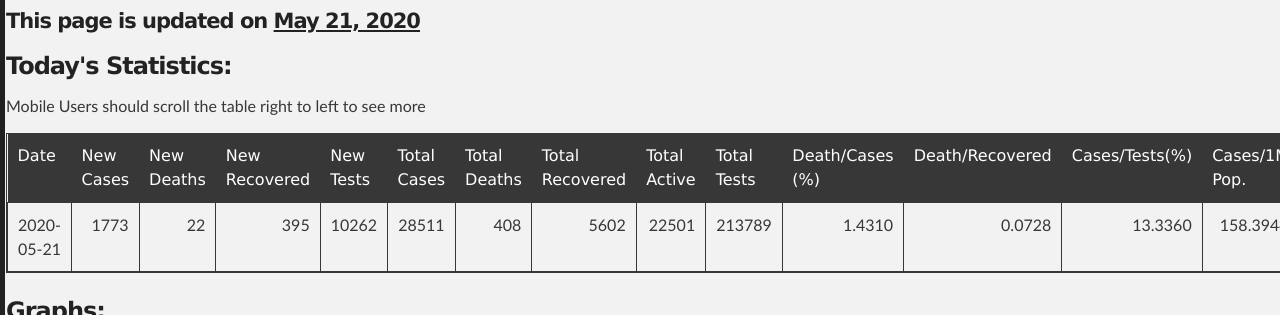
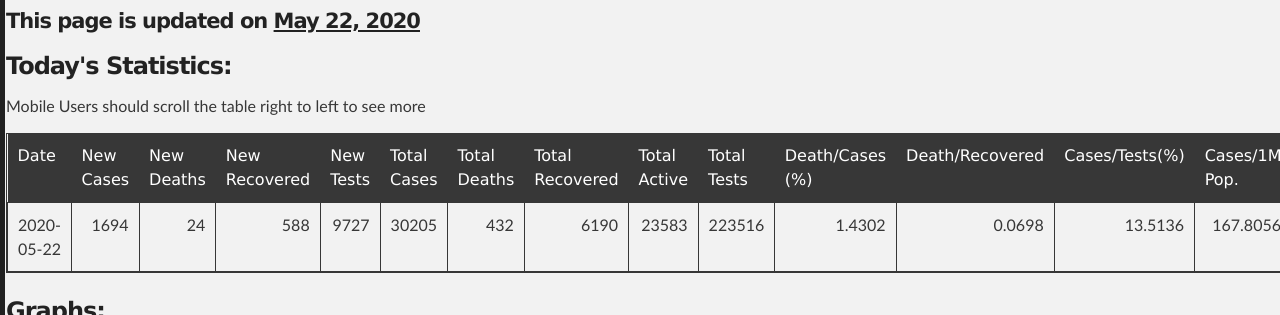
Before and after one commit to promitbasak/covid19bd, a Jekyll site: the page index.html, which Jekyll copies as it is, in a window 1280 px wide and 900 px high, cut to the strip 322-637 px from the top of the window. Built offline with Jekyll 4.4.1, drawn with Linux system fonts in a browser that asks for light colours; some of the changed text lies outside the part shown.

Commit message:
Update index.html

```diff
--- a/index.html
+++ b/index.html
@@ -45,7 +45,7 @@
         <h2 id="covid-19-in-bangladesh">Covid-19 in Bangladesh</h2>
 
 
-    <h4 id="this-page-is-updated-on-may-21-2020">This page is updated on <strong><u>May 21, 2020</u></strong></h4>
+    <h4 id="this-page-is-updated-on-may-22-2020">This page is updated on <strong><u>May 22, 2020</u></strong></h4>
     <h3> Today's Statistics:</h3>
         <p> Mobile Users should scroll the table right to left to see more</p>
     <table class="table table-bordered table-hover table-condensed">
@@ -66,21 +66,21 @@
 <th title="Field #15">Deaths/1M Pop.</th>
 </tr></thead>
 <tbody><tr>
-<td>2020-05-21</td>
-<td align="right">1773</td>
-<td align="right">22</td>
-<td align="right">395</td>
-<td align="right">10262</td>
-<td align="right">28511</td>
-<td align="right">408</td>
-<td align="right">5602</td>
-<td align="right">22501</td>
-<td align="right">213789</td>
-<td align="right">1.4310</td>
-<td align="right">0.0728</td>
-<td align="right">13.3360</td>
-<td align="right">158.3944</td>
-<td align="right">2.2667</td>
+<td>2020-05-22</td>
+<td align="right">1694</td>
+<td align="right">24</td>
+<td align="right">588</td>
+<td align="right">9727</td>
+<td align="right">30205</td>
+<td align="right">432</td>
+<td align="right">6190</td>
+<td align="right">23583</td>
+<td align="right">223516</td>
+<td align="right">1.4302</td>
+<td align="right">0.0698</td>
+<td align="right">13.5136</td>
+<td align="right">167.8056</td>
+<td align="right">2.4000</td>
 </tr>
       </tbody>
 </table>
@@ -88,16 +88,16 @@
         <h3>Graphs:</h3>
         <div class="photo-album">
       <div>
-        <img src="https://raw.githubusercontent.com/promitbasak/Covid-19_bd_extended/master/assests/2020-05-21/Figure_1.png">
+        <img src="https://raw.githubusercontent.com/promitbasak/Covid-19_bd_extended/master/assests/2020-05-22/Figure_1.png">
         <h5>Overall Condition</h5>
       </div>
 
       <div>
-        <img src="https://raw.githubusercontent.com/promitbasak/Covid-19_bd_extended/master/assests/2020-05-21/Figure_2.png">
+        <img src="https://raw.githubusercontent.com/promitbasak/Covid-19_bd_extended/master/assests/2020-05-22/Figure_2.png">
         <h5>Total Cases</h5>
       </div>
       <div>
-        <img src="https://raw.githubusercontent.com/promitbasak/Covid-19_bd_extended/master/assests/2020-05-21/Figure_8.png">
+        <img src="https://raw.githubusercontent.com/promitbasak/Covid-19_bd_extended/master/assests/2020-05-22/Figure_8.png">
         <h5>Total Deaths</h5>
       </div>
       <div>
@@ -105,11 +105,11 @@
         <h5>District-wise Corona Map</h5>
       </div>
       <div>
-        <img src="https://raw.githubusercontent.com/promitbasak/Covid-19_bd_extended/master/assests/2020-05-21/Figure_20.png">
+        <img src="https://raw.githubusercontent.com/promitbasak/Covid-19_bd_extended/master/assests/2020-05-22/Figure_20.png">
         <h5>BD vs USA: Cases</h5>
       </div>
       <div>
-        <img src="https://raw.githubusercontent.com/promitbasak/Covid-19_bd_extended/master/assests/2020-05-21/Figure_21.png">
+        <img src="https://raw.githubusercontent.com/promitbasak/Covid-19_bd_extended/master/assests/2020-05-22/Figure_21.png">
         <h5>BD vs USA: Deaths</h5>
       </div>
     </div>
@@ -1808,6 +1808,23 @@
 <td align="right">158.3944</td>
 <td align="right">2.2667</td>
 </tr>
+<tr>
+<td>2020-05-22</td>
+<td align="right">1694</td>
+<td align="right">24</td>
+<td align="right">588</td>
+<td align="right">9727</td>
+<td align="right">30205</td>
+<td align="right">432</td>
+<td align="right">6190</td>
+<td align="right">23583</td>
+<td align="right">223516</td>
+<td align="right">1.4302</td>
+<td align="right">0.0698</td>
+<td align="right">13.5136</td>
+<td align="right">167.8056</td>
+<td align="right">2.4000</td>
+</tr>
 </tbody></table>
         <p></p>
         <p> Data Sources: Self created dataset which can be found at <a href="https://github.com/promitbasak/Covid-19_bd_extended">this repository</a>. This dataset uses govt issued press releases from <a href="https://corona.gov.bd/press-release">Here</a>, <a href="https://iedcr.gov.bd/">Here</a> and <a href="https://iedcr.gov.bd/website/index.php/component/content/article/11-others/227-pressrelease">Here</a>.</p>
```
